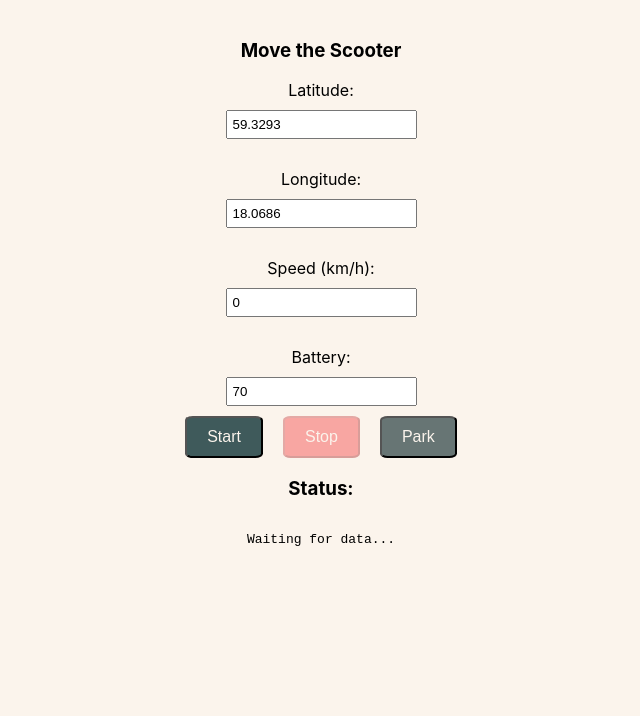
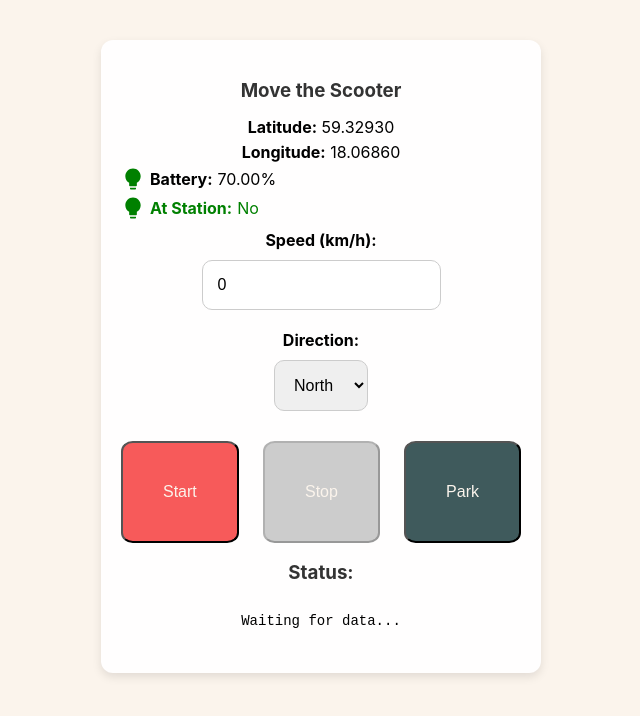
Before and after one commit to llyxanda/scooter, a React (Create React App) app in the folder scooterapp/: page / in a window 1280 px wide. Shown: the top 716 px of the page, without its empty margins (319-959 px from the left). Built offline with nearby package versions, Linux system fonts and the light colour scheme; no server answers.

Commit message:
updated scooter app

```diff
--- a/scooterapp/package.json
+++ b/scooterapp/package.json
@@ -7,6 +7,7 @@
     "geolib": "^3.3.4",
     "react": "^18.3.1",
     "react-dom": "^18.3.1",
+    "react-icons": "^5.4.0",
     "react-scripts": "5.0.1",
     "socket.io-client": "^4.8.1",
     "web-vitals": "^4.2.4"
--- a/scooterapp/src/App.css
+++ b/scooterapp/src/App.css
@@ -1,10 +1,21 @@
-.container {
+/*.container {
   display: flex;
   flex-direction: column;
   align-items: center;
   justify-content: center;
+  height: 100vh;
+  background-color: #FBF4EC;
+  padding: 20px;
   text-align: center;
-  padding: 20px;
+}
+
+.container input {
+  padding: 15px;
+  margin: 10px 0;
+  border: 1px solid #ccc;
+  border-radius: 10px;
+  font-size: 16px;
+  box-sizing: border-box;
 }
 
 .control-buttons {
@@ -35,7 +46,7 @@
   font-size: 16px;
   cursor: pointer;
   border-radius: 10%;
-  background-color:   #304748ba;
+  background-color: rgb(41, 41, 41);
   color: #FBF4EC;
 }
 
@@ -68,3 +79,74 @@ input {
   margin: 10px;
   padding: 5px;
 }
+*/
+.container {
+  max-width: 400px;
+  margin: 40px auto;
+  padding: 20px;
+  background: #fffefe;
+  border-radius: 12px;
+  box-shadow: 0 4px 10px rgba(0, 0, 0, 0.1);
+  text-align: center;
+}
+
+h3 {
+  color: #333;
+  margin-bottom: 15px;
+}
+
+p {
+  font-size: 16px;
+  margin: 5px 0;
+}
+
+label {
+  font-weight: bold;
+  display: block;
+  margin-top: 10px;
+}
+
+input, select {
+  padding: 15px;
+  margin: 10px 0;
+  border: 1px solid #ccc;
+  border-radius: 10px;
+  font-size: 16px;
+  box-sizing: border-box;
+}
+
+.control-buttons {
+  display: flex;
+  justify-content: space-between;
+  margin-top: 20px;
+}
+
+button {
+  padding: 40px 40px;
+  font-size: 16px;
+  cursor: pointer;
+  border-radius: 10%;
+  background-color:  #395557f7;
+  color: #FBF4EC;
+}
+
+button:disabled {
+  background: #ccc;
+  cursor: not-allowed;
+}
+
+pre {
+  padding: 10px;
+  border-radius: 5px;
+  font-size: 14px;
+  white-space: pre-wrap;
+}
+
+.start-button {
+  background-color:#f75a5a;
+}
+
+.start-button:disabled {
+  background: #f97e7e;
+  cursor: not-allowed;
+}
--- a/scooterapp/src/App.js
+++ b/scooterapp/src/App.js
@@ -1,9 +1,8 @@
 import React, { useState, useEffect } from "react";
 import io from "socket.io-client";
+import { AiFillBulb } from "react-icons/ai";
 import "./App.css";
 
-
-// Connect to the backend socket
 const socket = io("http://localhost:8585");
 
 function App() {
@@ -15,202 +14,147 @@ function App() {
   const [status, setStatus] = useState("Waiting for data...");
   const [isTracking, setIsTracking] = useState(false);
   const [intervalId, setIntervalId] = useState(null);
-  const [startTime, setStartTime] = useState(null);
   const [battery, setBattery] = useState(70);
-  const [lastSpeedChangeTime, setLastSpeedChangeTime] = useState(null);
-  const [totalWeightedSpeed, setTotalWeightedSpeed] = useState(0);
-  const [totalTime, setTotalTime] = useState(0);
-  const [avgSpeed, setAvgSpeed] = useState(0);
-
+  const [isParked, setIsParked] = useState(false);
+  const [direction, setDirection] = useState("N");
+  const [warning, setWarning] = useState("");
+  const [atStation, setAtStation] = useState("");
 
   useEffect(() => {
-    if (scooterId && !isNaN(speed)) {
-      handleSendSpeed();
-    }
+    socket.on("scooterJoined", (data) => {
+      if (data) {
+        setScooterId(data.scooterId);
+        setEmail(data.email);
+        setLongitude(data.current_location.lon);
+        setLatitude(data.current_location.lat);
+        setBattery(data.battery_level);
+        setAtStation(data.at_station);
+
+        if (atStation !== null && atStation !== "null" && atStation !== "") {
+          setWarning("⚠️ The scooter is charging, you can't use it.");
+          setIsParked(true);
+        } else {
+          setWarning("");
+          setIsParked(false);
+        }
+      }
+    });
+    return () => socket.off("scooterJoined");
+  }, []);
+
+  useEffect(() => {
+    if (scooterId) socket.emit("speedchange", { scooterId, speed });
   }, [speed]);
 
   useEffect(() => {
-    if (scooterId && !isNaN(battery)) {
-      handleSendBattery();
-    }
+    if (scooterId) socket.emit("batterychange", { scooterId, battery });
   }, [battery]);
 
-
   useEffect(() => {
-    if (scooterId && !isNaN(latitude)) {
-      emitLocation();
-    }
-  }, [latitude]);
-
-  useEffect(() => {
-    if (scooterId && !isNaN(longitude)) {
-      emitLocation();
-    }
-  }, [longitude]);
-
-  /*// Handle joining the scooter
-  const handleJoinScooter = () => {
-    if (scooterId && email) {
-      socket.emit("joinScooter", { scooterId, email, current_location:{ lat: latitude, lon: longitude } });
-      setStatus(`Joined scooter ${scooterId} as ${email}`);
-    } else {
-      alert("Please enter both Scooter ID and Email.");
-    }
-  };*/
+    if (scooterId) emitLocation();
+  }, [latitude, longitude]);
 
   const emitLocation = () => {
-    console.log("Emit Location Check:", { scooterId, email, latitude, longitude });
-    if (scooterId && email && !isNaN(latitude) && !isNaN(longitude)) {
-      const location = { lat: latitude, lon: longitude };
-      socket.emit("moving", { scooterId, current_location: location, email });
+    if (scooterId && email) {
+      socket.emit("moving", { scooterId, current_location: { lat: latitude, lon: longitude }, email });
       setStatus(`Sent location: Latitude: ${latitude}, Longitude: ${longitude}`);
-    } else {
-      alert("Please ensure that all fields are filled in correctly.");
     }
   };
 
+  const handleStartTracking = () => {
+    if (isParked) return;
+    setIsTracking(true);
+    setStatus(`Started trip with scooter ${scooterId}`);
 
-  const handleSendSpeed = () => {
-    const currentTime = Date.now();
+    const id = setInterval(() => {
+      if (speed > 0) moveScooter();
+      else clearInterval(intervalId);
+    }, 1000);
+    setIntervalId(id);
+  };
 
-    if (lastSpeedChangeTime) {
-      const elapsedTime = (currentTime - lastSpeedChangeTime) / 1000; // Convert ms to seconds
-      setTotalWeightedSpeed(
-        (prev) => prev + speed * elapsedTime
-      );
-      setTotalTime((prev) => prev + elapsedTime);
+  const moveScooter = () => {
+    if (!scooterId || speed <= 0) return;
+    const deltaDistance = (speed * 1000) / 3600;
+    const earthRadius = 6371000;
+    const deltaLatitude = (deltaDistance / earthRadius) * (180 / Math.PI);
+    const deltaLongitude = (deltaDistance / (earthRadius * Math.cos((latitude * Math.PI) / 180))) * (180 / Math.PI);
+
+    setLatitude((prevLat) => prevLat + (direction === "N" ? deltaLatitude : direction === "S" ? -deltaLatitude : 0));
+    setLongitude((prevLon) => prevLon + (direction === "E" ? deltaLongitude : direction === "W" ? -deltaLongitude : 0));
+
+    const batteryDrain = (speed * 0.002) + 0.01; // Example formula
+    setBattery((prevBattery) => Math.max(0, prevBattery - batteryDrain));
+
+    if (battery - batteryDrain <= 20) {
+      setWarning("Low battery!  Consider choosing another scooter.");
     }
 
-    setLastSpeedChangeTime(currentTime);
-
-    socket.emit("speedchange", { scooterId, speed });
-    setStatus(`Sent speed: ${speed} km/h. ${totalTime}. ${totalWeightedSpeed}. ${lastSpeedChangeTime}`);
+    if (battery - batteryDrain <= 0) {
+      handleStopTracking();
+      setStatus("Battery empty! Scooter stopped.");
+    }
   };
 
-
-  // Handle sending speed to the server
-  const handleSendBattery = () => {
-      if (scooterId && !isNaN(battery)) {
-        socket.emit("batterychange", { scooterId, battery });
-        setStatus(`Sent batery: ${battery} %`);
-      } else {
-        alert("Please ensure the speed is a valid number.");
-      }
-    };
-
-  // Start tracking the scooter
-  const handleStartTracking = () => {
-    setIsTracking(true);
-    setStatus(`Started trip with scooter ${scooterId} as ${email}`);
-    emitLocation();
-    setStartTime(Date.now());
-  };
-
-  // Stop tracking the scooter
   const handleStopTracking = () => {
     setIsTracking(false);
     setStatus("Scooter stopped.");
-
-    const avgSpeed = totalTime > 0 ? totalWeightedSpeed / totalTime : 0;
-    setAvgSpeed(avgSpeed);
-    setStatus(`Trip stopped. Average Speed: ${avgSpeed.toFixed(2)} km/h`);
-
-    // Clear the interval if it exists
-    if (intervalId) {
-      clearInterval(intervalId);
-      setIntervalId(null);
-    }
+    if (intervalId) clearInterval(intervalId);
   };
 
-  // Handle parking the scooter (same as stopping)
   const handlePark = () => {
     setIsTracking(false);
+    setIsParked(true);
     setStatus("Scooter parked.");
-    const location = { lat: latitude, lon: longitude };
-    socket.emit("endTrip", { scooterId, email, current_location:location, avg_speed: avgSpeed});
-    //Dissconect the user
-
-    // Clear the interval if it exists
-    if (intervalId) {
-      clearInterval(intervalId);
-      setIntervalId(null); // Reset the interval ID
-    }
+    socket.emit("endTrip", { scooterId, email, current_location: { lat: latitude, lon: longitude } });
   };
-
-  useEffect(() => {
-    socket.on("tripEnded", ({ scooterId, cost }) => {
-      setStatus(`Trip ended for scooter ${scooterId}. Total cost: ${cost.toFixed(2)}.`);
-    });
-  }, []);
-
-  socket.on("receivechangingspeed", (speed) => {
-    setStatus(`Scooter speed updated: ${speed} km/h`);
-    setSpeed(speed)
-  });
 
   return (
     <div className="container">
+      <h3>Move the Scooter</h3>
 
-      <h3>Move the Scooter</h3>
-      <label htmlFor="latitude">Latitude:</label>
-      <input
-        type="number"
-        id="latitude"
-        value={latitude}
-        step="any"
-        onChange={(e) => {setLatitude(parseFloat(e.target.value));
-          if (isTracking) {
-            emitLocation();
-          }
-        }}
-      />
-      <br />
-      <label htmlFor="longitude">Longitude:</label>
-      <input
-        type="number"
-        id="longitude"
-        value={longitude}
-        step="any"
-        onChange={(e) => {setLongitude(parseFloat(e.target.value));
-          if (isTracking) {
-            emitLocation();
-          }
-        }}
-      />
-      <br />
-      <label htmlFor="speed">Speed (km/h):</label>
-      <input
-        type="number"
-        id="speed"
-        value={speed}
-        step="any"
-        onChange={(e) => setSpeed(parseFloat(e.target.value))}
-      />
-      <br />
-      <label htmlFor="battery">Battery:</label>
-      <input
-        type="number"
-        id="battery"
-        value={battery}
-        step="any"
-        onChange={(e) => setBattery(parseFloat(e.target.value))}
-      />
+
+      <p><strong>Latitude:</strong> {latitude.toFixed(5)}</p>
+      <p><strong>Longitude:</strong> {longitude.toFixed(5)}</p>
+
+      <p style={{ color: battery < 20 ? "red" : "black", display: "flex", alignItems: "center", gap: "5px" }}>
+        <AiFillBulb size={24} color={battery < 20 ? "red" : "green"} />
+        <strong>Battery:</strong> {battery.toFixed(2)}%
+      </p>
+
+      <p style={{
+                  color: atStation ? "red" : "green",
+                  display: "flex",
+                  alignItems: "center",
+                  gap: "5px"
+                }}>
+          <AiFillBulb size={24} color={atStation ? "red" : "green"} />
+          <strong>At Station:</strong> {atStation ? "Yes" : "No"}
+        </p>
+
+
+      <label>Speed (km/h):</label>
+      <input type="number" value={speed} step="any" onChange={(e) => setSpeed(parseFloat(e.target.value))} />
+      <label>Direction:</label>
+      <select value={direction} onChange={(e) => setDirection(e.target.value)}>
+        <option value="N">North</option>
+        <option value="S">South</option>
+        <option value="E">East</option>
+        <option value="W">West</option>
+      </select>
 
       <div className="control-buttons">
-        <button onClick={handleStartTracking} disabled={isTracking} className="start-button">
-          Start
-        </button>
-        <button onClick={handleStopTracking} disabled={!isTracking} className="stop-button">
-          Stop
-        </button>
-        <button onClick={handlePark} disabled={isTracking} className="park-button">Park</button>
+        <button onClick={handleStartTracking} disabled={isTracking || isParked} className="start-button">Start</button>
+        <button onClick={handleStopTracking} disabled={!isTracking}>Stop</button>
+        <button onClick={handlePark} disabled={isTracking}>Park</button>
       </div>
 
       <h3>Status:</h3>
+      <h3> {warning} </h3>
       <pre>{status}</pre>
-
     </div>
   );
+
 }
 
 export default App;
```
Also changed, not shown: scooterapp/src/xxApp.js (added, +217 -0 lines), 1 other file (tests, documents, lock files or other folders).
